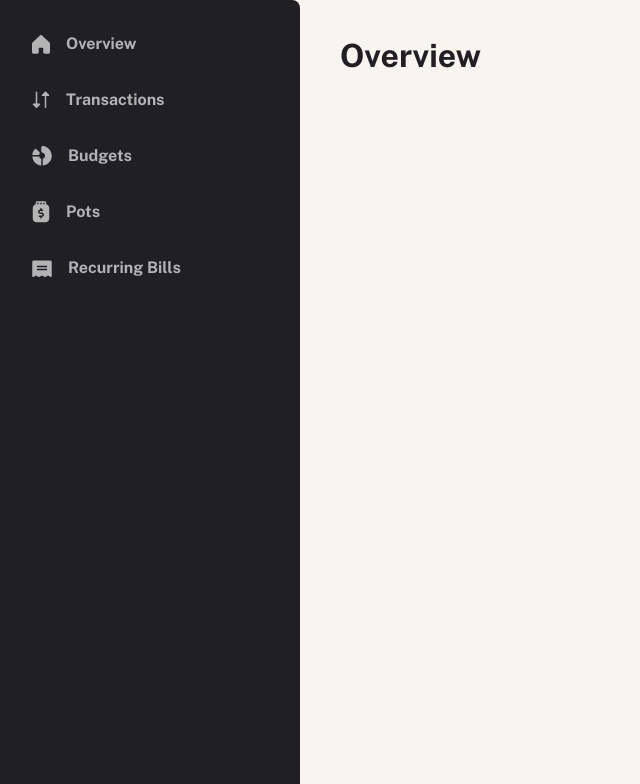
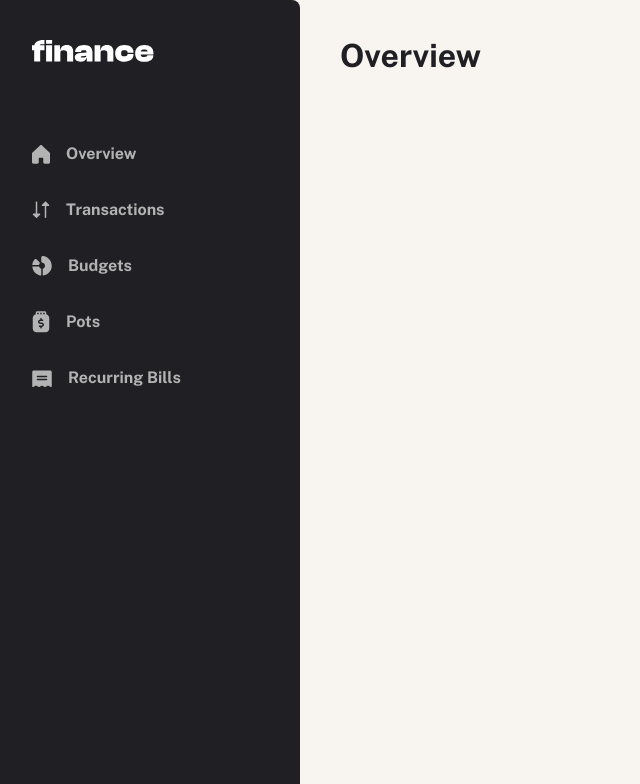
Before and after one commit to Mateeb11/personal-finance-app, a Next.js app: page / in a window 1536 px wide. Shown: the top 784 px of the page, without its empty margins (0-640 px from the left). Built offline with nearby package versions, Linux system fonts and the light colour scheme.

Commit message:
added large logo

```diff
--- a/app/layout.tsx
+++ b/app/layout.tsx
@@ -7,6 +7,7 @@ import { Public_Sans } from "next/font/google";
 
 import NavIcon from "./_components/navIcon";
 
+import LogoLarge from "@/assets/images/logo-large.svg";
 import OverviewIcon from "@/assets/images/icon-nav-overview.svg";
 import TransactionsIcon from "@/assets/images/icon-nav-transactions.svg";
 import BudgetsIcon from "@/assets/images/icon-nav-budgets.svg";
@@ -33,6 +34,9 @@ export default function RootLayout({
       <body className={public_sans.className}>
         <div className={classes.pageContainer}>
           <ul className={classes.navBar}>
+            <span className={classes.logo}>
+              <LogoLarge />
+            </span>
             <li>
               <Link href="/overview">
                 <NavIcon href="/overview" iconText="Overview">
--- a/app/rootLayout.module.scss
+++ b/app/rootLayout.module.scss
@@ -26,7 +26,7 @@
       flex-direction: column;
 
       padding-inline: 0 1.5em;
-      padding-block: 1em;
+      padding-block: 2.5em;
 
       max-width: 300px;
 
@@ -35,6 +35,17 @@
 
       border-top-left-radius: 0;
       border-bottom-right-radius: 0.5em;
+    }
+
+    .logo {
+      display: none;
+
+      @media (min-width: 1440px) {
+        display: block;
+
+        margin-inline: 2em;
+        margin-bottom: 4em;
+      }
     }
   }
 
```
